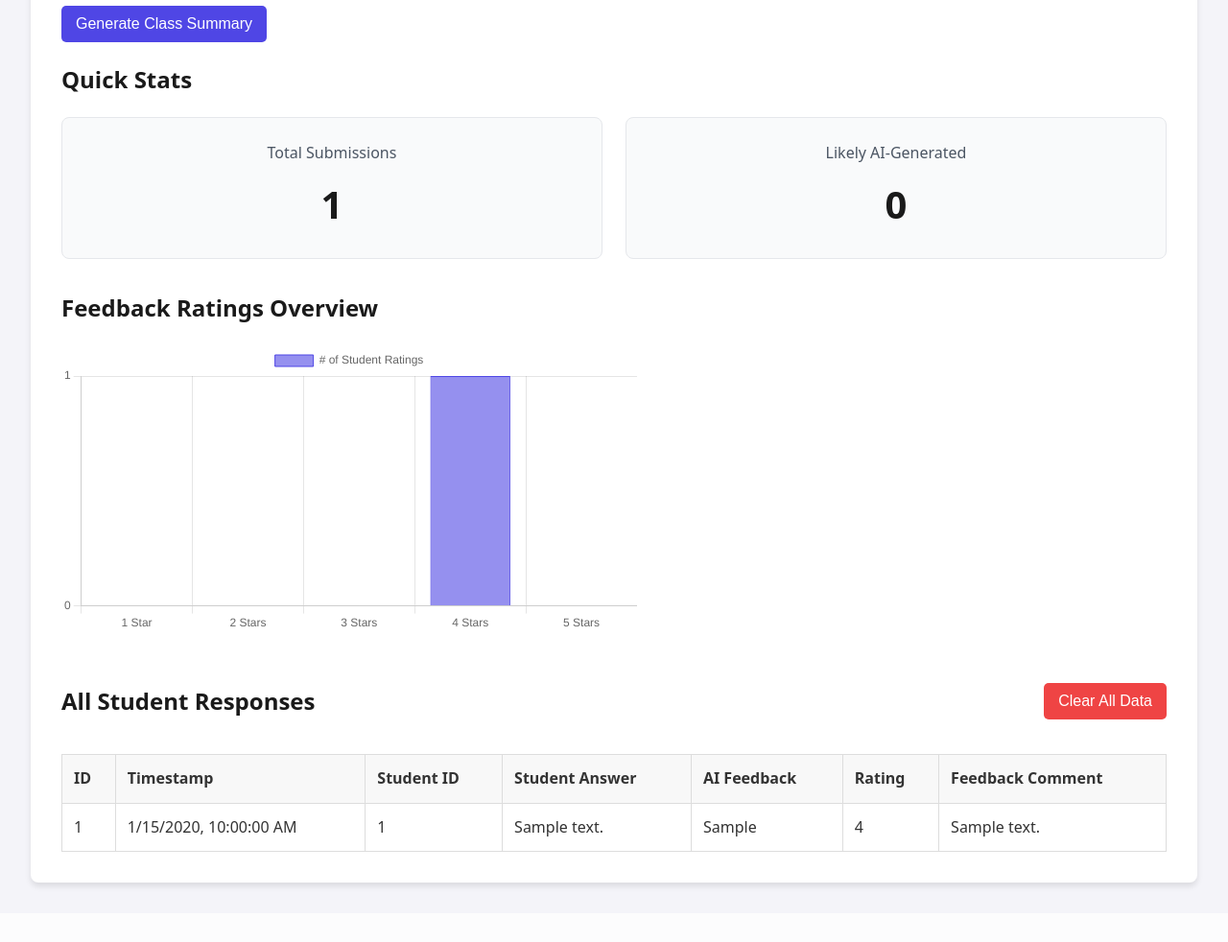
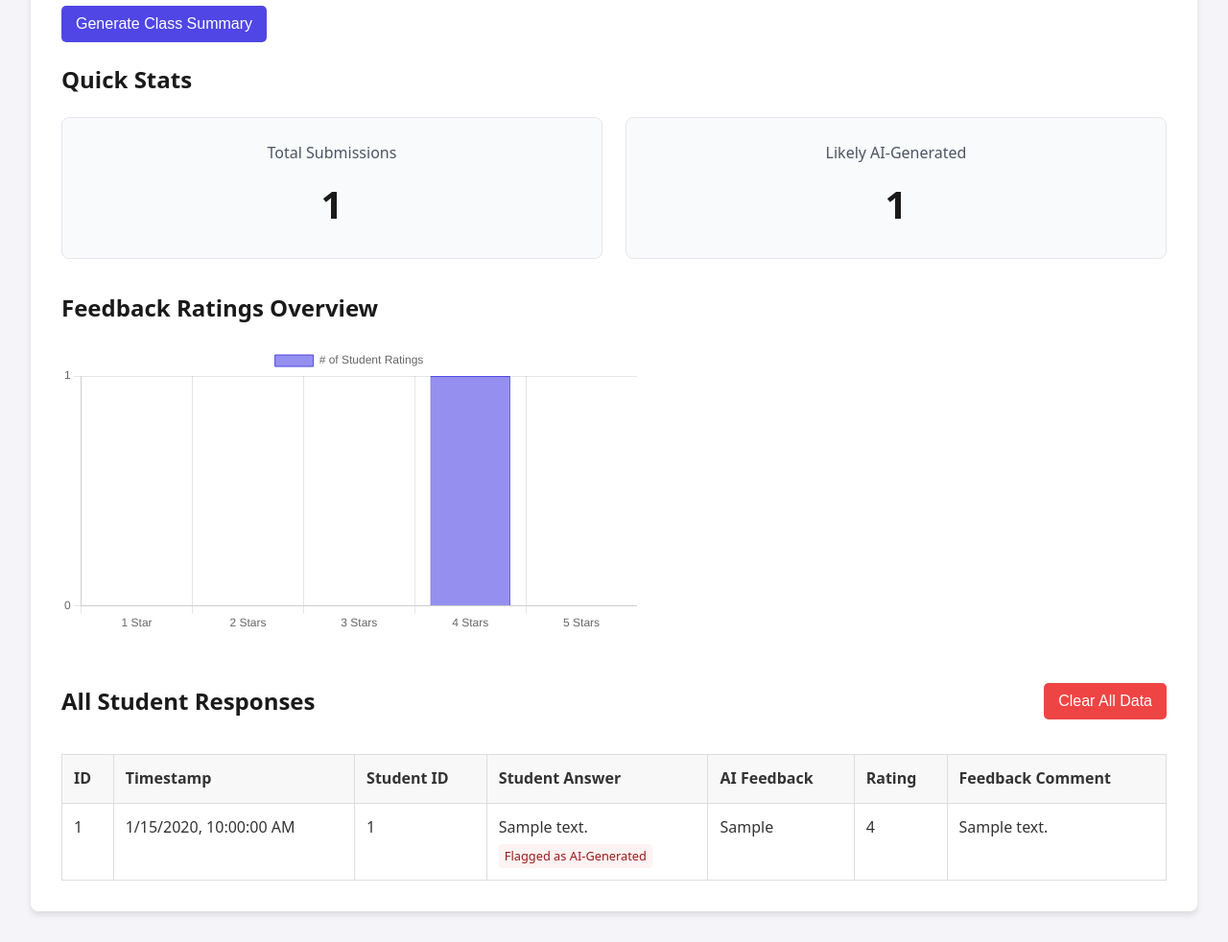
Before and after one commit to Jen77776/AI-Stats-book, a Flask app: page /dashboard in a window 1280 px wide. Shown: the part 252-1234 px from the top of the page at 96% size. Before the commit the page ends 1179 px from the top, so only its background shows below. Run offline with Flask 3, Linux system fonts and the light colour scheme; tables that the repository leaves empty hold one stand-in row (values such as "Sample post").

Commit message:
add tag ai chart

```diff
--- a/flask-ai-feedback/app.py
+++ b/flask-ai-feedback/app.py
@@ -8,6 +8,7 @@ from dotenv import load_dotenv
 import google.generativeai as genai
 import gspread
 from oauth2client.service_account import ServiceAccountCredentials
+import json
 
 
 load_dotenv()
@@ -107,28 +108,47 @@ def update_gsheet_row(response_id, full_row_data):
     except Exception as e:
         print(f"Google Sheet update error: {e}")
 def is_answer_ai_generated(student_answer):
-    """Uses AI to flag if an answer is likely AI-generated."""
+    """Uses AI to flag if an answer is likely AI-generated by asking for a JSON response."""
     if not model:
         return False # Fail safe
 
     try:
-        # 一个专门用于分类的、非常直接的Prompt
+        # --- 这是新的、更可靠的Prompt ---
         prompt = f"""
-        Analyze the following text from a student's response. Your task is to determine if it was likely written by an AI or a human.
-        Respond with only a single word: either "AI" or "Human". Do not provide any other explanation.
+        You are an expert text classifier. Your task is to determine if the following student's response was likely written by an AI or a human.
+        You must respond with only a valid JSON object containing a single key: "classification".
+        The value for "classification" must be one of two strings: "AI" or "Human".
 
+        Example Response:
+        {{
+          "classification": "AI"
+        }}
+
+        Now, analyze the following text:
+        ---
         Student's text: "{student_answer}"
+        ---
         """
 
         response = model.generate_content(prompt)
 
-        # 检查返回结果并返回布尔值
-        if "ai" in response.text.lower():
+        # --- 这是新的、更可靠的解析逻辑 ---
+        # 1. 尝试将AI的文本回复解析为JSON对象
+        result_json = json.loads(response.text)
+
+        # 2. 从JSON对象中获取分类结果
+        classification = result_json.get("classification", "").lower()
+
+        # 3. 检查分类结果并返回布尔值
+        if classification == "ai":
             return True
         else:
             return False
+
     except Exception as e:
-        print(f"AI detection error: {e}")
+        # 如果AI没有返回有效的JSON，或者解析失败，都视为错误
+        print(f"AI detection error or invalid JSON response: {e}")
+        print(f"Original AI response text: {response.text}")
         return False # 如果检测失败，默认不是AI生成的
 
 @app.route('/api/evaluate', methods=['POST'])
@@ -199,7 +219,8 @@ def get_all_feedback():
             'id': r.id, 'student_id': r.student_id, 'question': r.question,
             'student_answer': r.student_answer, 'ai_feedback': r.ai_feedback,
             'timestamp': r.timestamp.isoformat(), 'rating': r.rating,
-            'feedback_comment': r.feedback_comment
+            'feedback_comment': r.feedback_comment,
+            'is_ai_generated': r.is_ai_generated
         })
     return jsonify(output)
 
--- a/flask-ai-feedback/templates/dashboard.html
+++ b/flask-ai-feedback/templates/dashboard.html
@@ -18,7 +18,16 @@
         button:hover { background-color: #4338ca; }
         .loader { border: 4px solid #f3f3f3; border-top: 4px solid #4f46e5; border-radius: 50%; width: 24px; height: 24px; animation: spin 1s linear infinite; display: none; }
         @keyframes spin { 0% { transform: rotate(0deg); } 100% { transform: rotate(360deg); } }
-        .ai-flag { background-color: #fef2f2; color: #991b1b; font-size: 0.8em; padding: 2px 6px; border-radius: 4px; display: inline-block; margin-top: 5px; }
+                .ai-flag {
+            background-color: #fef2f2;
+            color: #991b1b;
+            font-size: 0.8em;
+            padding: 2px 6px;
+            border-radius: 4px;
+            display: inline-block;
+            margin-top: 5px;
+            font-weight: 500;
+        }
         .stats-grid { display: grid; grid-template-columns: repeat(auto-fit, minmax(200px, 1fr)); gap: 1.5em; margin-bottom: 2em; }
         .stat-card { background-color: #f9fafb; border: 1px solid #e5e7eb; padding: 1.5em; border-radius: 8px; text-align: center; }
         .stat-card-title { font-size: 1em; color: #4b5563; margin: 0 0 0.5em 0; }
@@ -108,7 +117,7 @@
                         if (row.is_ai_generated) {
                             answerCellContent += `<br><span class="ai-flag">Flagged as AI-Generated</span>`;
                         }
-                        tr.innerHTML = `
+                       tr.innerHTML = `
                             <td>${row.id}</td>
                             <td>${new Date(row.timestamp).toLocaleString()}</td>
                             <td>${row.student_id || ''}</td>
```
